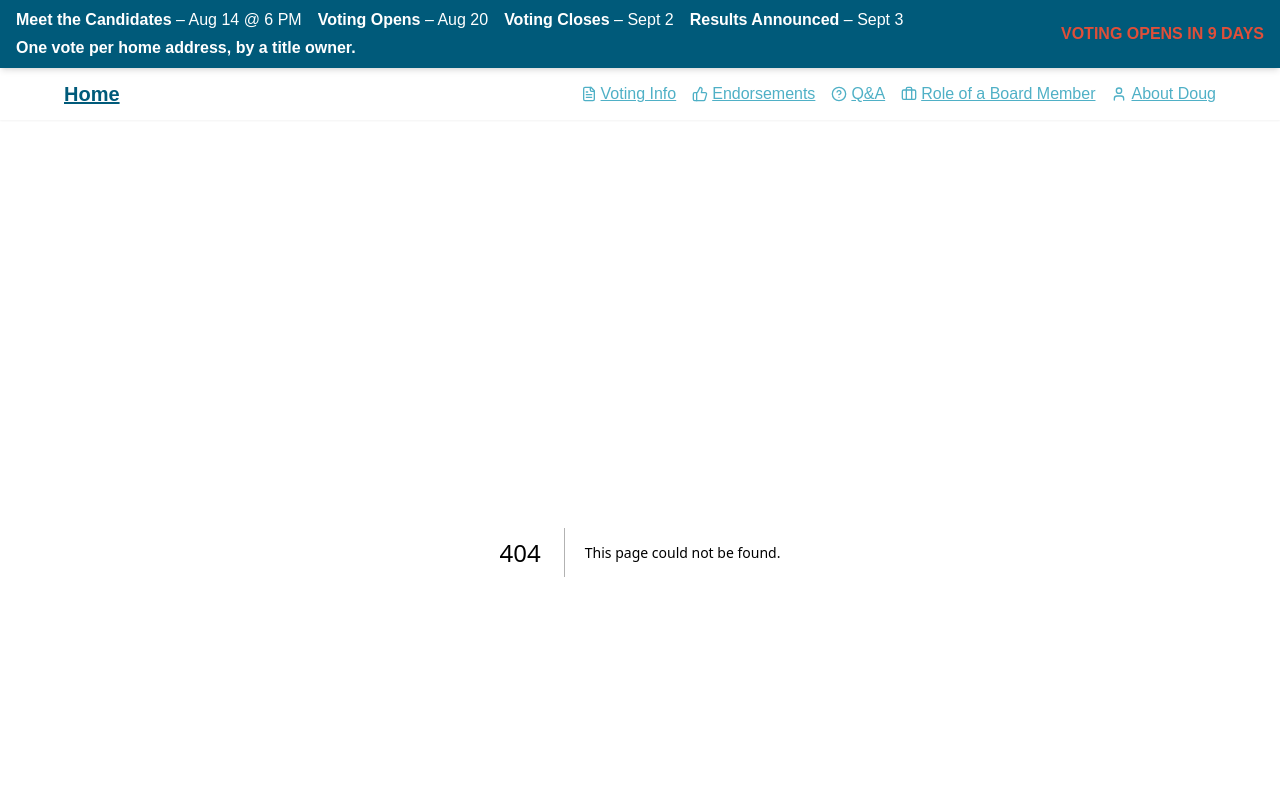
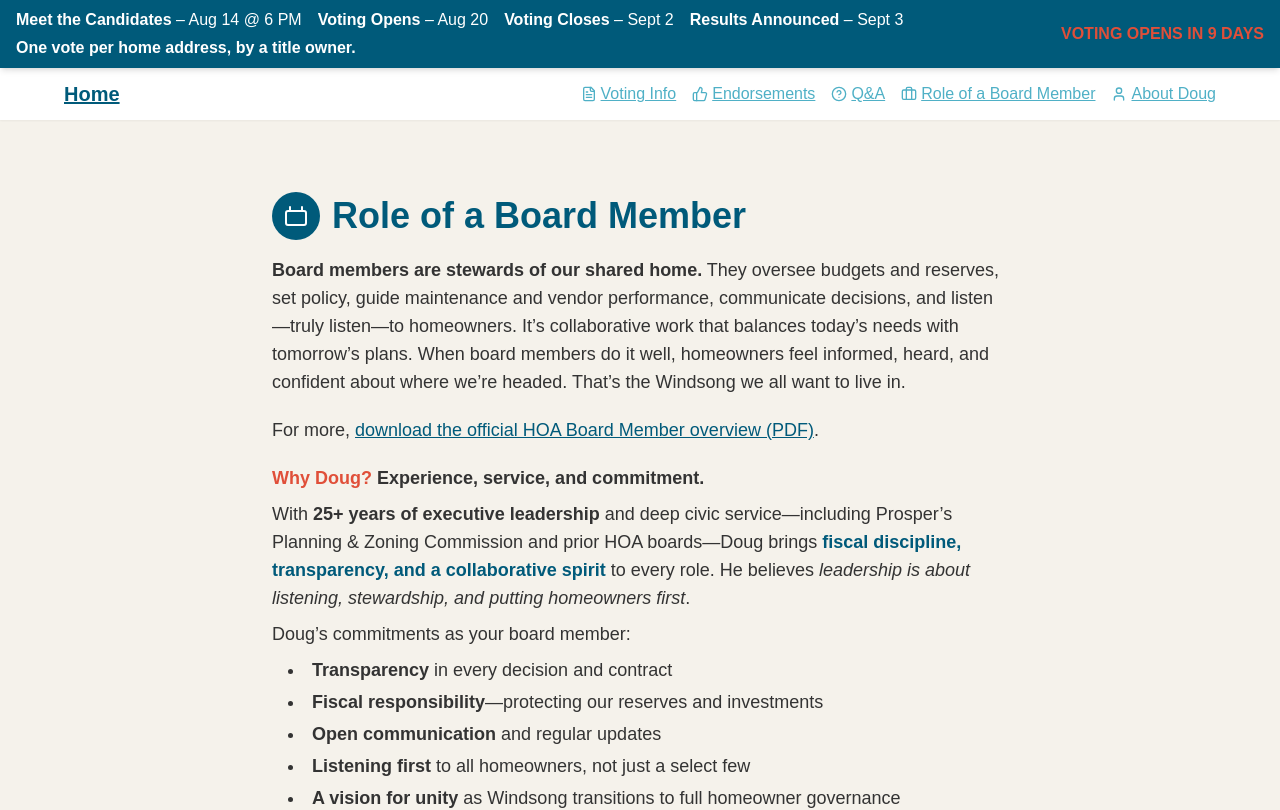
Before and after one commit to TexasAlerts/WSR-Board-Election-Doug, a Next.js app: page /board-role in a window 1280 px wide. Before the commit this address had no page. Shown: the top 810 px of the page. Built offline with nearby package versions, Linux system fonts and the light colour scheme.

Commit message:
fix: move viewport config to export const viewport for Next.js compliance, resolve all warnings

```diff
--- /dev/null
+++ b/src/app/board-role/page.js
@@ -0,0 +1,37 @@
+import Link from 'next/link';
+
+export const metadata = {
+  title: 'Role of a Board Member | Windsong HOA Election',
+};
+
+export const viewport = {
+  width: 'device-width',
+  initialScale: 1,
+};
+
+export default function BoardRole() {
+  return (
+    <div className="max-w-3xl mx-auto py-10 px-4">
+      <div className="flex items-center gap-3 mb-4">
+        <span className="inline-flex items-center justify-center bg-lagoon text-white rounded-full w-12 h-12"><svg width="28" height="28" fill="none" stroke="currentColor" strokeWidth="2" strokeLinecap="round" strokeLinejoin="round" className="lucide lucide-briefcase"><rect width="20" height="14" x="4" y="9" rx="2"/><path d="M20 5v4M8 5v4"/></svg></span>
+        <h1 className="text-2xl sm:text-3xl md:text-4xl font-bold text-lagoon">Role of a Board Member</h1>
+      </div>
+      <div className="text-base sm:text-lg space-y-5">
+        <p><strong>Board members are stewards of our shared home.</strong> They oversee budgets and reserves, set policy, guide maintenance and vendor performance, communicate decisions, and listen—truly listen—to homeowners. It’s collaborative work that balances today’s needs with tomorrow’s plans. When board members do it well, homeowners feel informed, heard, and confident about where we’re headed. That’s the Windsong we all want to live in.</p>
+        <p>For more, <a href="/docs/board-member-101.pdf" target="_blank" rel="noopener noreferrer" className="text-lagoon underline">download the official HOA Board Member overview (PDF)</a>.</p>
+        <div className="mt-6 text-base sm:text-lg">
+          <span className="font-bold text-coral">Why Doug?</span> <span className="font-semibold">Experience, service, and commitment.</span> <br/>
+          <span className="block mt-2">With <span className="font-bold">25+ years of executive leadership</span> and deep civic service—including Prosper’s Planning &amp; Zoning Commission and prior HOA boards—Doug brings <span className="text-lagoon font-semibold">fiscal discipline, transparency, and a collaborative spirit</span> to every role. He believes <span className="italic">leadership is about listening, stewardship, and putting homeowners first</span>.</span>
+          <span className="block mt-2">Doug’s commitments as your board member:</span>
+          <ul className="list-disc list-inside ml-4 mt-2 space-y-1">
+            <li><span className="font-semibold">Transparency</span> in every decision and contract</li>
+            <li><span className="font-semibold">Fiscal responsibility</span>—protecting our reserves and investments</li>
+            <li><span className="font-semibold">Open communication</span> and regular updates</li>
+            <li><span className="font-semibold">Listening first</span> to all homeowners, not just a select few</li>
+            <li><span className="font-semibold">A vision for unity</span> as Windsong transitions to full homeowner governance</li>
+          </ul>
+        </div>
+      </div>
+    </div>
+  );
+}
--- a/src/app/endorsements/page.js
+++ b/src/app/endorsements/page.js
@@ -1,3 +1,7 @@
+export const viewport = {
+  width: 'device-width',
+  initialScale: 1,
+};
 "use client";
 import { useEffect, useState } from 'react';
 import Link from 'next/link';
--- a/src/app/layout.js
+++ b/src/app/layout.js
@@ -7,10 +7,14 @@ import Script from 'next/script';
 export const metadata = {
   title: 'Doug Charles for Windsong Ranch HOA',
   description: 'Campaign site for Windsong Ranch HOA board election',
-  viewport: { width: 'device-width', initialScale: 1 },
   icons: {
     icon: '/favicon.svg',
   },
+};
+
+export const viewport = {
+  width: 'device-width',
+  initialScale: 1,
 };
 
 const KEY_DATES = [
--- a/src/app/qna/page.js
+++ b/src/app/qna/page.js
@@ -1,3 +1,5 @@
+
+
 "use client";
 import { useState, useEffect } from 'react';
 import Link from 'next/link';
--- a/src/app/voting/page.js
+++ b/src/app/voting/page.js
@@ -2,6 +2,11 @@ import Link from 'next/link';
 
 export const metadata = {
   title: 'Voting Info | Windsong HOA Election',
+};
+
+export const viewport = {
+  width: 'device-width',
+  initialScale: 1,
 };
 
 export default function Voting() {
@@ -28,7 +33,14 @@ export default function Voting() {
         <h2 className="text-2xl font-bold mb-2">Why This Election Matters</h2>
         <p>These two homeowner‑elected seats join three developer‑appointed members. While a developer majority remains today, <strong>your vote sets the tone</strong> for full homeowner governance in the near future. Accountability, transparency, and unity start with who you elect now.</p>
       </section>
-      {/* Role of a Board Member section moved to homepage for unique emphasis */}
+      <section>
+        <h2 className="text-2xl font-bold mb-2">Role of a Board Member</h2>
+        <p>
+          <Link href="/board-role" className="text-lagoon underline hover:text-coral font-semibold">
+            Learn about the Role of a Board Member, why it matters, and why Doug is the right choice
+          </Link>
+        </p>
+      </section>
     </div>
   );
 }
```
